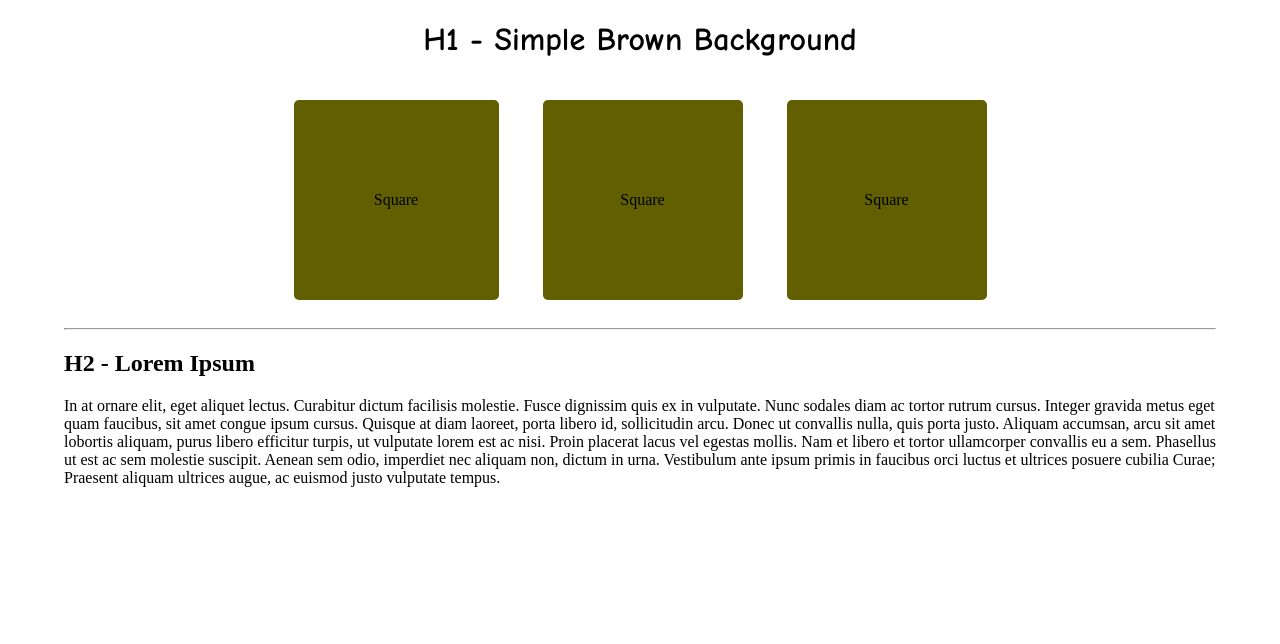
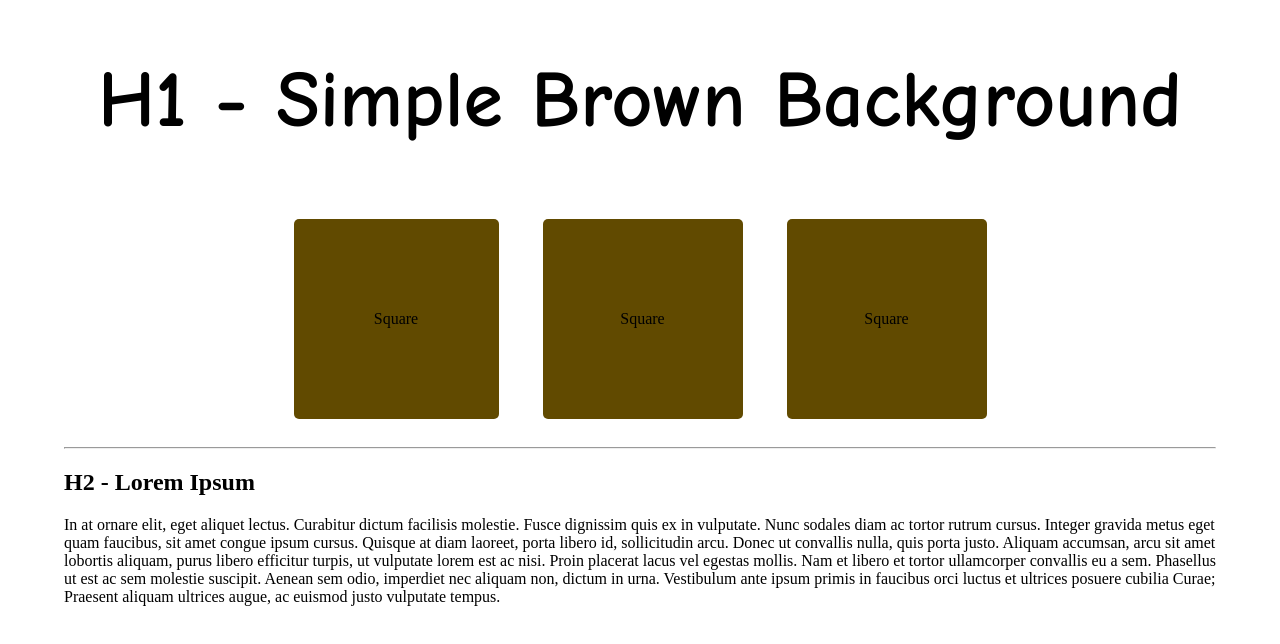
Before and after one commit to JoeySuttonPreece/WebProgramming_Group2, a plain HTML site: page Week1/index.html in a window 1280 px wide. Drawn offline with Linux system fonts and the light colour scheme.

Commit message:
add js ref and clean css

```diff
--- a/Week1/index.html
+++ b/Week1/index.html
@@ -26,6 +26,7 @@
         Phasellus ut est ac sem molestie suscipit. Aenean sem odio, imperdiet nec aliquam non, dictum in urna.
         Vestibulum ante ipsum primis in faucibus orci luctus et ultrices posuere cubilia Curae; Praesent aliquam
         ultrices augue, ac euismod justo vulputate tempus. </div>
+    <script type="text/javascript" src="main.js"></script>
 </body>
 
 </html>
--- a/Week1/main.css
+++ b/Week1/main.css
@@ -6,10 +6,10 @@ body {
 h1 {
     text-align: center;
     font-family: comic sans ms;
+    font-size: 80px;
 }
 
 .box-container {
-    width: 100%;
     text-align: center;
 }
 
@@ -19,8 +19,7 @@ h1 {
     margin: 20px;
     border-radius: 5px;
     display: inline-block;
-    text-align: center;
-    background-color: rgb(97, 95, 0);
+    background-color: rgb(97, 74, 0);
     line-height: 200px;
 }
 
```
